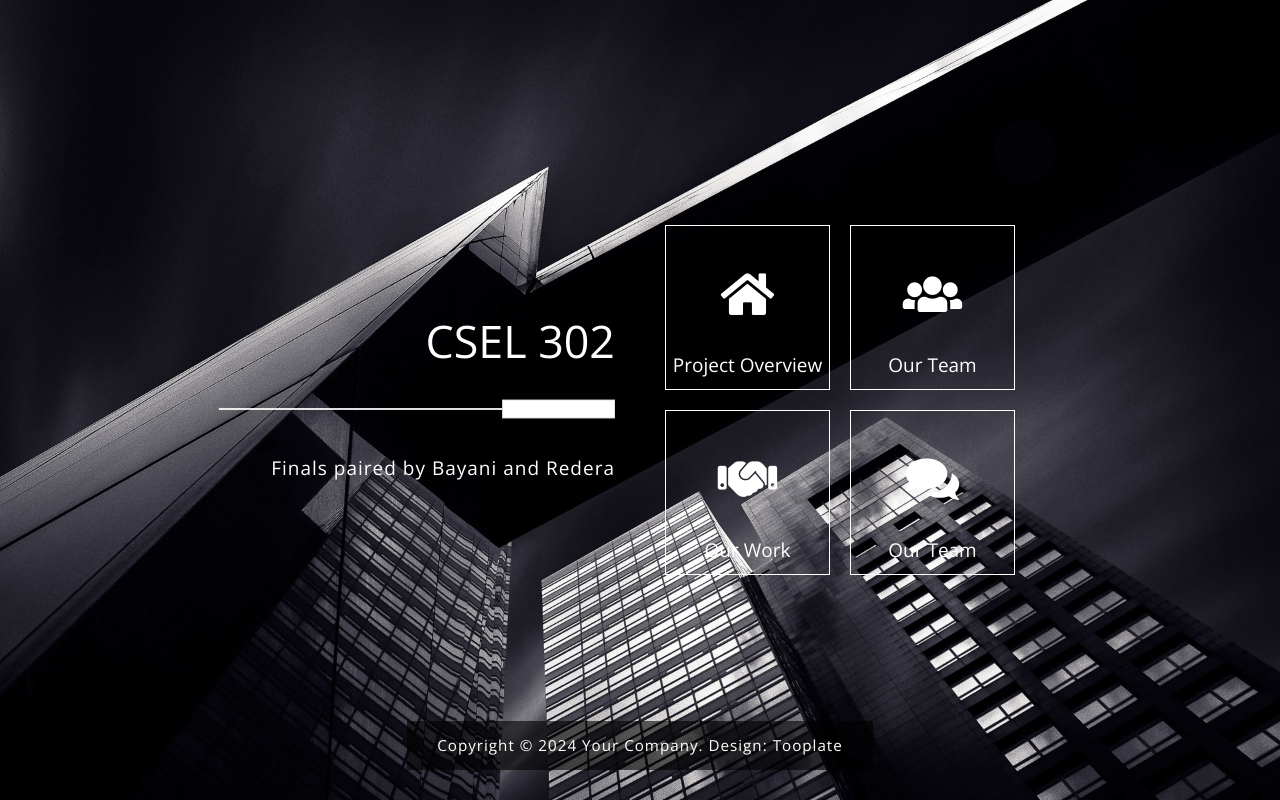
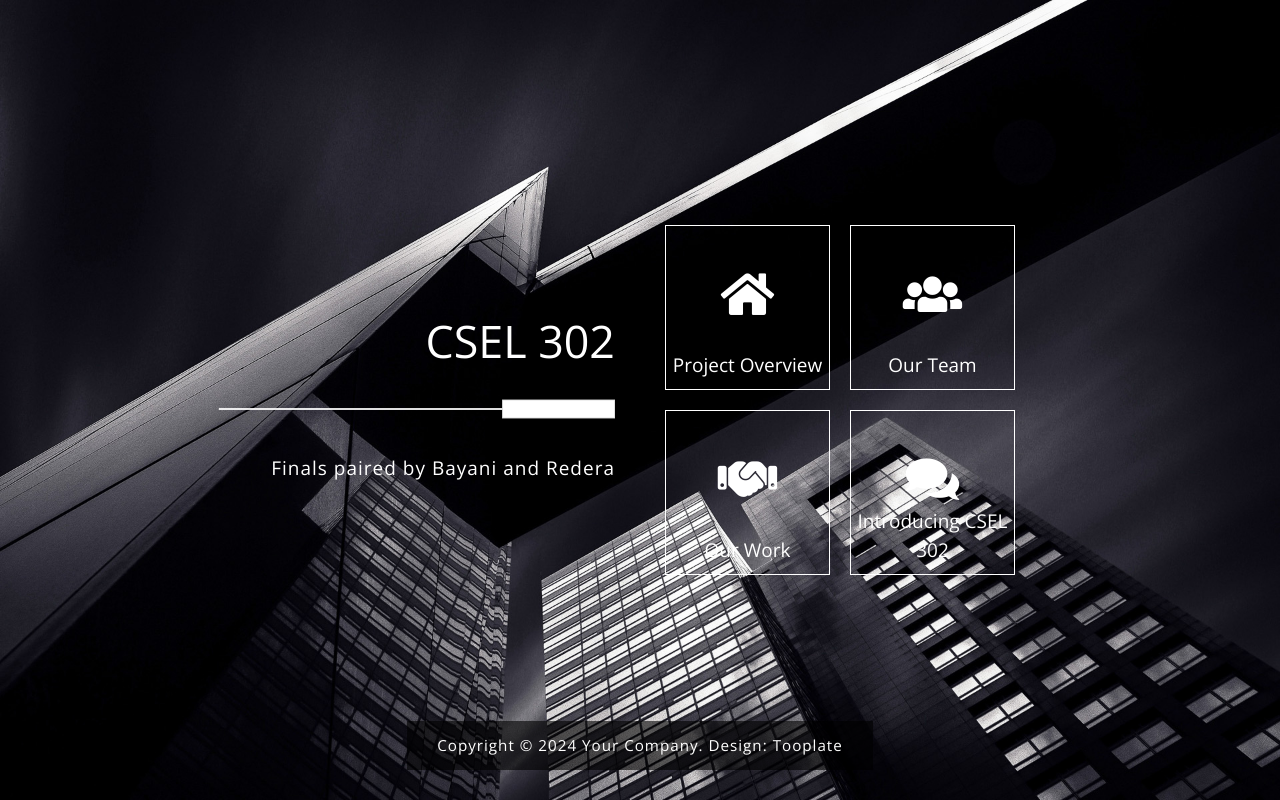
Before and after one commit to reignn10/Finally, a plain HTML site: page 2097_pop/2097_pop/index.html in a window 1280 px wide. Drawn offline with nearby package versions, Linux system fonts and the light colour scheme.

Commit message:
Update index.html

```diff
--- a/2097_pop/2097_pop/index.html
+++ b/2097_pop/2097_pop/index.html
@@ -140,7 +140,7 @@ https://www.tooplate.com/view/2097-pop
                                     <div class="product">
                                         <div class="tm-nav-link">
                                             <i class="fas fa-comments fa-3x tm-nav-icon"></i>
-                                            <span class="tm-nav-text">Our Team</span>
+                                            <span class="tm-nav-text">Introducing CSEL 302</span>
                                             <div class="product__bg"></div>
                                         </div>
                                         <div class="product__description">
```
